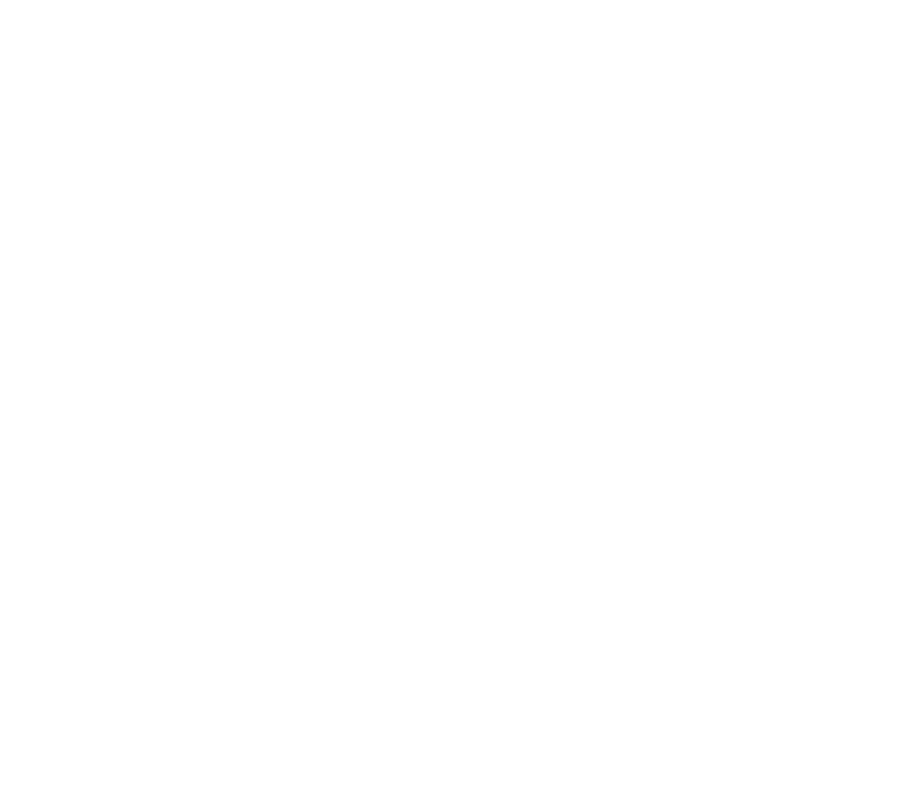
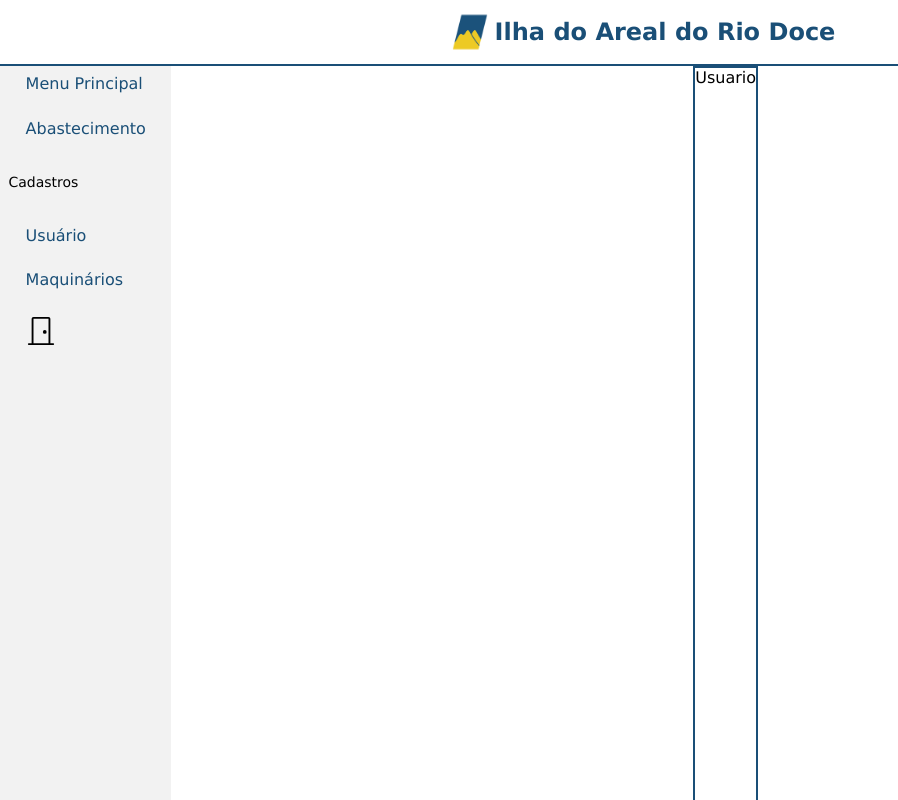
Before and after one commit to ryannV/sistema_areal, a React (Create React App) app: page /usuario in a window 1280 px wide. Before the commit this address had no page. Shown: the whole page, without its empty margins (0-898 px from the left). Built offline with nearby package versions, Linux system fonts and the light colour scheme.

Commit message:
telas de cadastros, esboço

```diff
--- a/src/App.js
+++ b/src/App.js
@@ -2,6 +2,8 @@
 import Login from './components/screens/Login';
 import Main from './components/screens/Main';
 import Abastecimento from './components/screens/Abastecimento';
+import Usuario from './components/screens/Usuario';
+import Maquinario from './components/screens/Maquinario';
 
 function App() {
   return (
@@ -10,6 +12,8 @@
         <Route path="/" element={<Login />} />
         <Route path="/main" element={<Main />} />
         <Route path="/abastecimento" element={<Abastecimento />} />
+        <Route path="/usuario" element={<Usuario />} />
+        <Route path="/maquinario" element={<Maquinario />} />
       </Routes>
     </Router>
   );
--- a/src/components/reply/Menu.jsx
+++ b/src/components/reply/Menu.jsx
@@ -33,6 +33,19 @@
               className={selected === "Abastecimento" ? styles.selected : ""}>
               Abastecimento
             </li>
+
+            <div className={styles.label}>
+              <span>Cadastros</span>
+            </div>
+
+            <li onClick={() => handleNavigation('/Usuario')}
+              className={selected === "Usuario" ? styles.selected : ""}>
+              Usuário
+            </li>
+            <li onClick={() => handleNavigation('/Maquinario')}
+              className={selected === "Maquinario" ? styles.selected : ""}>
+              Maquinários
+            </li>
             <li onClick={() => navigate('/')}>
             <img src={logout} alt="logout" /></li>
           </ul>
--- a/src/components/reply/Menu.module.css
+++ b/src/components/reply/Menu.module.css
@@ -7,8 +7,8 @@
 
 .navigator{
     height: 100%;
-    /* border-right: 2px solid #1a4f77; */
-    padding: 1%;
+    /* border-right: 2px solid #1a4f7737; */
+    /* padding: 1%; */
 }
 
 .navigator ul {
@@ -33,3 +33,10 @@
     background-color: rgb(191, 187, 187);
     border-radius: 20px;
 }
+
+.label{
+    margin:2em 0em 2em 0.6em;
+    color: #000;
+    font-size: 14px;
+    cursor: default;
+}
--- /dev/null
+++ b/src/components/screens/Maquinario.jsx
@@ -0,0 +1,20 @@
+import styles from './Maquinario.module.css'
+import Titulo from '../reply/Titulo';
+import Menu from '../reply/Menu';
+
+const Maquinario = () => {
+    return (
+        <div>
+            <Titulo />
+            <section className={styles.container}>
+                <Menu />
+
+                <main className={styles.container_second}>
+                    Maquinario
+                </main>
+            </section>
+        </div>
+    )
+}
+
+export default Maquinario;
--- /dev/null
+++ b/src/components/screens/Maquinario.module.css
@@ -0,0 +1,14 @@
+.container{
+    display: flex;
+}
+
+.container_second{
+    /* align-items: center; */
+    margin: 0 auto;
+    display: flex;
+    border: 2px solid #1a4f77;
+    /* height: 50%; */
+    /* position: absolute; */
+    /* top: 30%; */
+    /* left: 27%; */
+}
--- /dev/null
+++ b/src/components/screens/Usuario.jsx
@@ -0,0 +1,20 @@
+import styles from './Usuario.module.css'
+import Titulo from '../reply/Titulo';
+import Menu from '../reply/Menu';
+
+const Usuario = () => {
+    return (
+        <div>
+            <Titulo />
+            <section className={styles.container}>
+                <Menu />
+
+                <main className={styles.container_second}>
+                    Usuario
+                </main>
+            </section>
+        </div>
+    )
+}
+
+export default Usuario;
--- /dev/null
+++ b/src/components/screens/Usuario.module.css
@@ -0,0 +1,14 @@
+.container{
+    display: flex;
+}
+
+.container_second{
+    /* align-items: center; */
+    margin: 0 auto;
+    display: flex;
+    border: 2px solid #1a4f77;
+    /* height: 50%; */
+    /* position: absolute; */
+    /* top: 30%; */
+    /* left: 27%; */
+}
```
